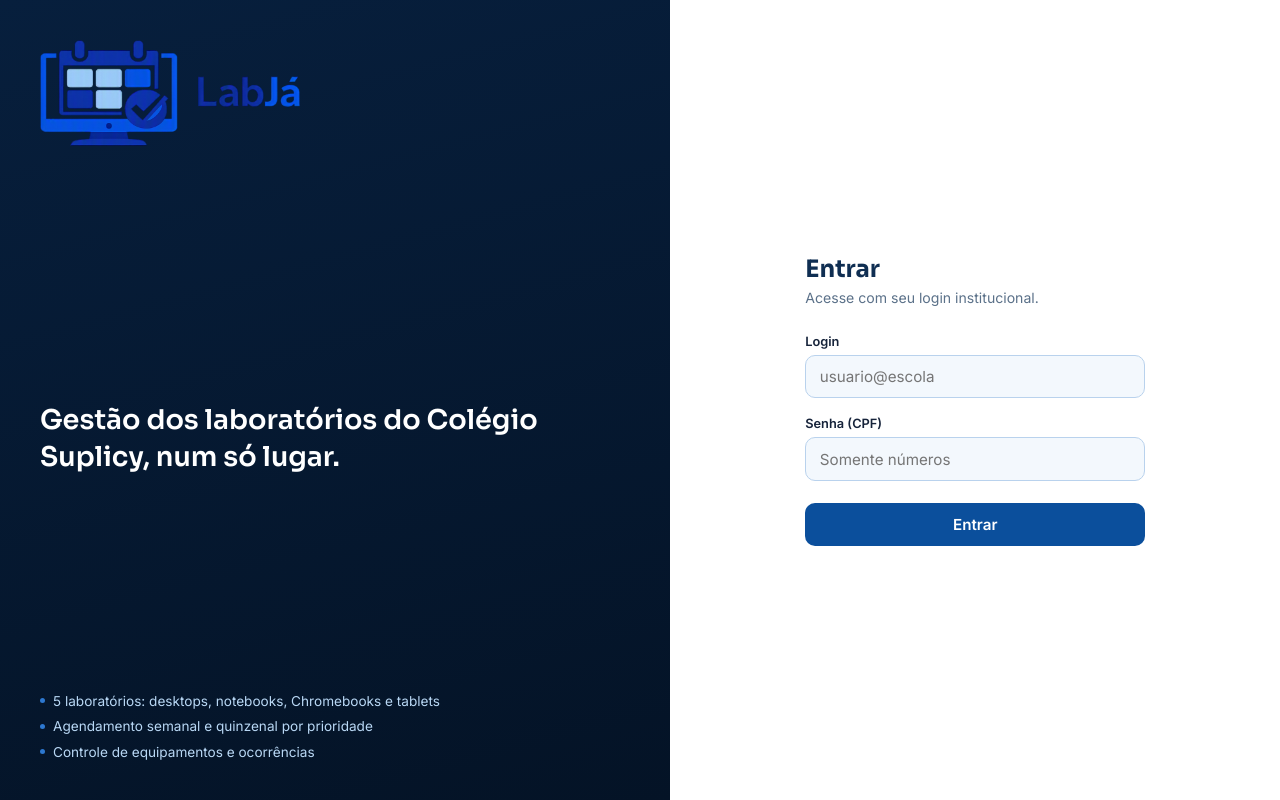
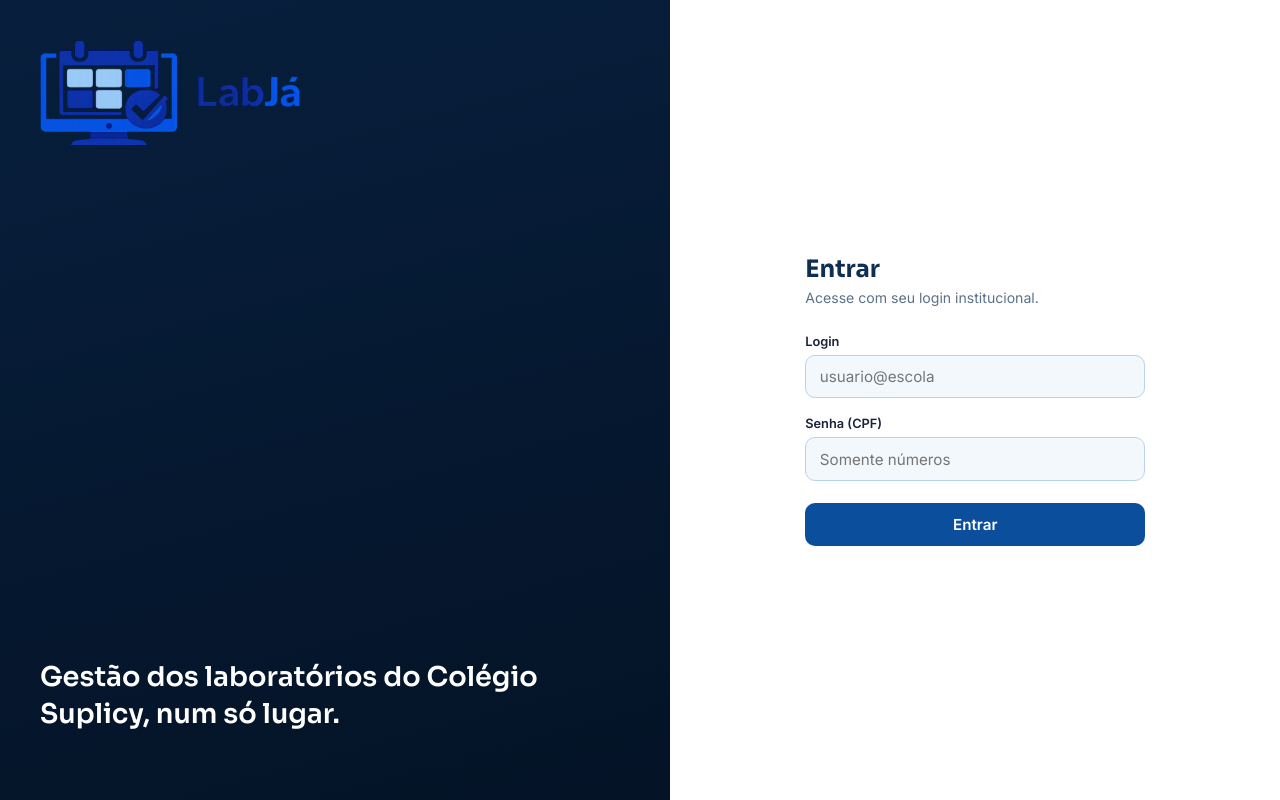
Before and after one commit to dornopectus/labja, a React (Vite) app: page / in a window 1280 px wide. Built offline with nearby package versions, Linux system fonts and the light colour scheme; no server answers.

Commit message:
Remocao Escrita no loginScreen

```diff
--- a/src/pages/Login.css
+++ b/src/pages/Login.css
@@ -30,32 +30,6 @@
   font-weight: 600;
   line-height: 1.35;
   max-width: 26ch;
-}
-
-.login-lado-marca-lista {
-  display: flex;
-  flex-direction: column;
-  gap: 0.6rem;
-  list-style: none;
-  padding: 0;
-  margin: 0;
-  font-size: 0.85rem;
-  color: #b9d8f5;
-}
-
-.login-lado-marca-lista li {
-  display: flex;
-  align-items: center;
-  gap: 0.5rem;
-}
-
-.login-lado-marca-lista li::before {
-  content: '';
-  width: 5px;
-  height: 5px;
-  border-radius: 50%;
-  background: #2d78d0;
-  flex-shrink: 0;
 }
 
 .login-lado-form {
--- a/src/pages/Login.jsx
+++ b/src/pages/Login.jsx
@@ -63,12 +63,6 @@ export default function Login() {
         <p className="login-lado-marca-frase">
           Gestão dos laboratórios do Colégio Suplicy, num só lugar.
         </p>
-
-        <ul className="login-lado-marca-lista">
-          <li>5 laboratórios: desktops, notebooks, Chromebooks e tablets</li>
-          <li>Agendamento semanal e quinzenal por prioridade</li>
-          <li>Controle de equipamentos e ocorrências</li>
-        </ul>
       </div>
 
       <div className="login-lado-form">
```
